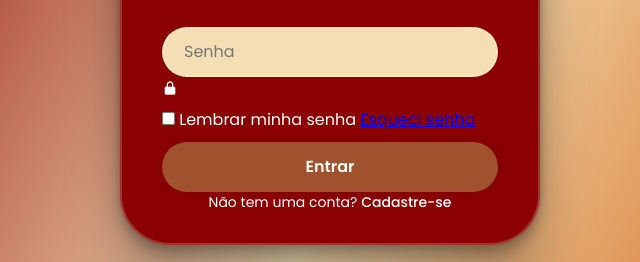
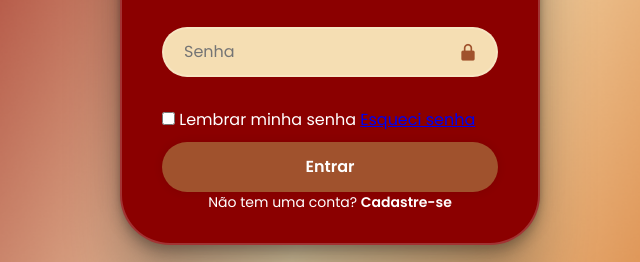
Before and after one commit to igorrxzs/Lista-de-Tarefas, a plain HTML site: page index.html in a window 1280 px wide. Shown: the part 363-625 px from the top of the page, 310-950 px from the left. Drawn offline with nearby package versions, Linux system fonts and the light colour scheme.

Commit message:
Update style.css

```diff
--- a/style.css
+++ b/style.css
@@ -96,6 +96,15 @@ body{
 
 }
 
+.passeword-container i {
+    position: absolute;
+  top: 50%;
+  font-size: 20px;
+  right: 20px;
+  transform: translateY(-50%);
+  color: #A0522D;
+}
+
 .login {
   width: 100%;
   height: 50px;
@@ -126,8 +135,8 @@ body{
 
 .register-link a {
   text-decoration: none;
-  color: #fff;
-  font-weight: 500;
+  color: #ffffff;
+  font-weight: 600;
 
 }
 
```
